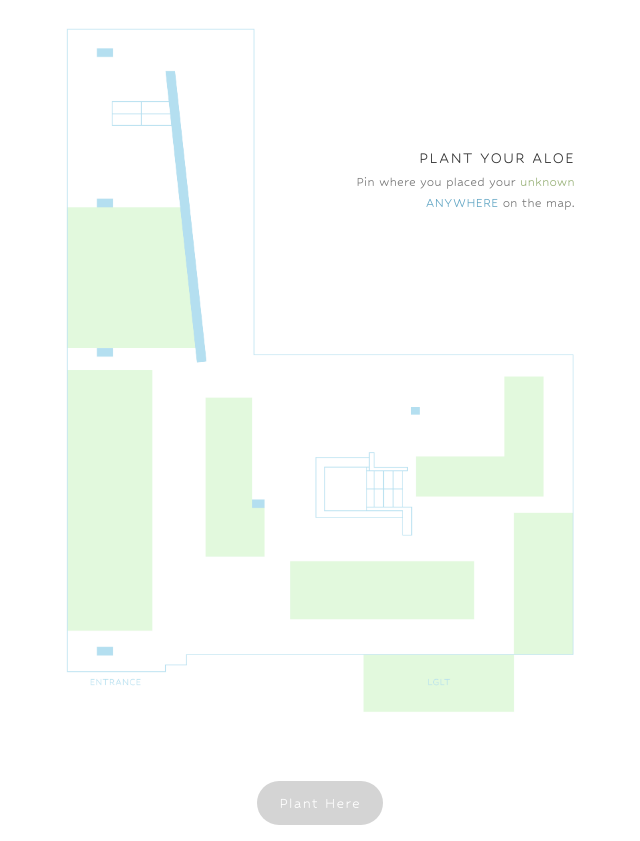
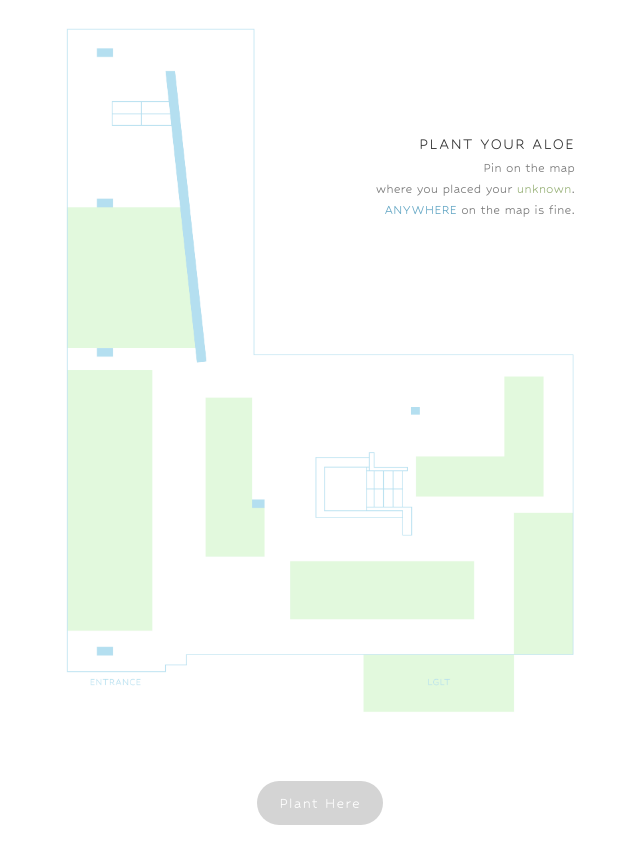
Before and after one commit to wzyisabelle/aloe-wip2, a website: page public/plant.html in a window 1280 px wide. Shown: the whole page, without its empty margins (320-960 px from the left). Drawn offline with Linux system fonts and the light colour scheme; no server answers.

Commit message:
anywhere modify2

```diff
--- a/public/plant.html
+++ b/public/plant.html
@@ -49,7 +49,7 @@
 
     #header {
       position: absolute;
-      top: 18%;
+      top: 16%;
       right: 1%;
       width: 80%;
       text-align: right;
@@ -148,7 +148,7 @@
       <img id="map-img" src="/assets/map.png" alt="map">
       <div id="header">
         <h1>PLANT YOUR ALOE</h1>
-        <div id="info">Pin where you placed your <strong id="leafId">—</strong><br><strong style="color: #5da3c2; text-transform: uppercase;">anywhere</strong> on the map.</div>
+       <div id="info">Pin on the map<br>where you placed your <strong id="leafId">—</strong>.<br><strong style="color: #5da3c2; text-transform: uppercase;">Anywhere</strong> on the map is fine.</div>
       </div>
       <svg id="trails"></svg>
     </div>
```
